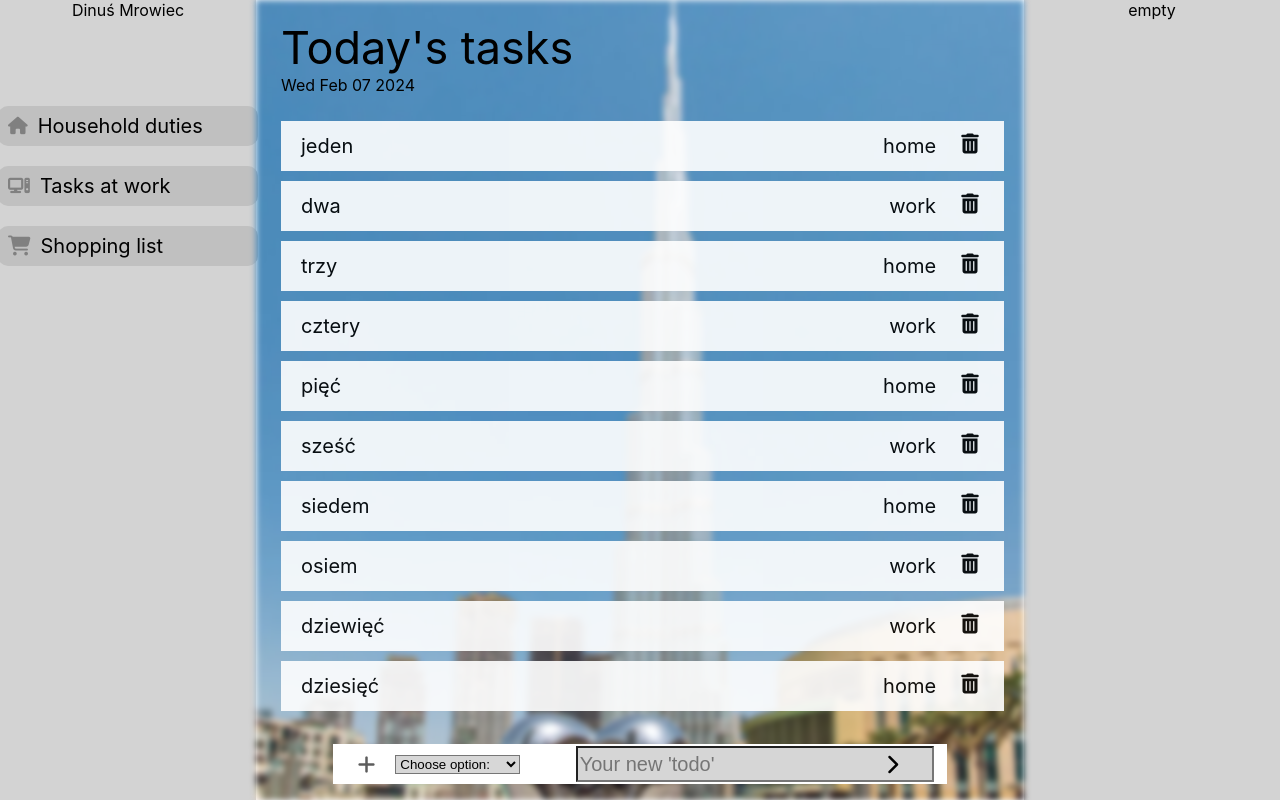
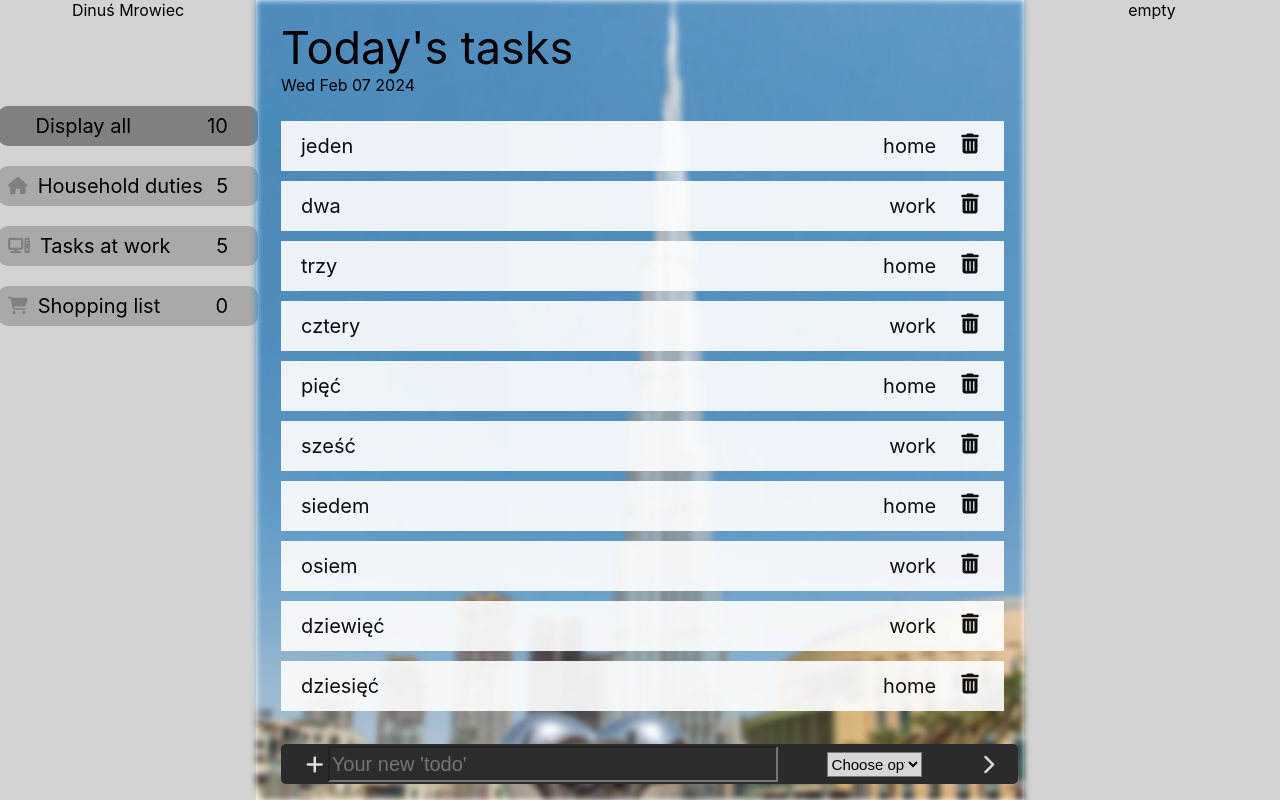
Before and after one commit to Wiktoria-Wolczyk/todolist, a React (Create React App) app: page / in a window 1280 px wide. Built offline with nearby package versions, Linux system fonts and the light colour scheme.

Commit message:
Created sum of dispaly choices in leftSidebar, and set default value on Display All (background is set to darkgrey before click)

```diff
--- a/src/App.css
+++ b/src/App.css
@@ -113,7 +113,8 @@
 .select-And-TextInput-Rectangle {
   position: absolute;
   top: 93%;
-  left: 10%;
+  border-radius: 5px;
+  background-color: rgb(43, 43, 43);
 }
 
 #label-NewTodo {
@@ -122,25 +123,36 @@
 }
 
 .fa-plus {
-  color: rgb(92, 92, 92);
+  color: rgb(224, 224, 224);
+  padding-left: 0px;
+  margin-left: 0px;
 }
 
 #todos-Select {
+  position: absolute;
+  left: 74%;
+  width: 13%;
+  height: 25px;
+  font-size: 15px;
+  margin-right: 15px;
   background-color: rgb(215, 215, 215);
 }
 
 .textInput {
   position: absolute;
-  left: 20%;
-  width: 350px;
+  margin-left: 10px;
+  left: 5%;
+  width: 60%;
   height: 30px;
-  background-color: rgb(214, 214, 214);
-  margin-left: 120px;
+  background-color: rgb(44, 44, 44);
   font-size: 20px;
+  color: rgb(215, 215, 215);
 }
 
 .fa-chevron-right {
   position: absolute;
-  color: black;
-  left: 90%;
+  left: 93%;
+  margin-right: 15px;
+  margin-left: 15px;
+  color: rgb(215, 215, 215);
 }
--- a/src/App.js
+++ b/src/App.js
@@ -3,18 +3,34 @@ import "./App.css";
 import { LeftSidebar } from "./components/Sidebar/Left/LeftSidebar";
 import { Tasks } from "./components/Tasks";
 import { RightSidebar } from "./components/Sidebar/Right/RightSidebar";
+import { useState } from "react";
 
-function App() {
+export function App() {
+  const constantTasks = [
+    { id: 0, text: "jeden", choice: "home" },
+    { id: 1, text: "dwa", choice: "work" },
+    { id: 2, text: "trzy", choice: "home" },
+    { id: 3, text: "cztery", choice: "work" },
+    { id: 4, text: "pięć", choice: "home" },
+    { id: 5, text: "sześć", choice: "work" },
+    { id: 6, text: "siedem", choice: "home" },
+    { id: 7, text: "osiem", choice: "work" },
+    { id: 8, text: "dziewięć", choice: "work" },
+    { id: 9, text: "dziesięć", choice: "home" },
+  ];
+
+  const [taskArr, setTaskArr] = useState(constantTasks);
+
   return (
     <div className="App">
-      <LeftSidebar />
+      <LeftSidebar taskArr={taskArr} setTaskArr={setTaskArr} />
       <main
         style={{
           height: "100%",
           width: "60%",
         }}
       >
-        <Tasks />
+        <Tasks taskArr={taskArr} setTaskArr={setTaskArr} />
       </main>
       <RightSidebar />
     </div>
--- a/src/components/Sidebar/Left/LeftSidebar.jsx
+++ b/src/components/Sidebar/Left/LeftSidebar.jsx
@@ -1,6 +1,19 @@
 import { LeftSidebarCss } from "./LeftSidebarCss.css";
+import { useState } from "react";
 
-export const LeftSidebar = () => {
+const taskGroupList = [
+  { id: 0, icon: "fa-list-check", text: "Display all", choice: "all" },
+  { id: 1, icon: "fa-house", text: "Household duties", choice: "home" },
+  { id: 2, icon: "fa-computer", text: "Tasks at work", choice: "work" },
+  { id: 3, icon: "fa-cart-shopping", text: "Shopping list", choice: "shop" },
+];
+
+export const LeftSidebar = ({ taskArr, setTaskArr }) => {
+  const [isGrey, setIsGrey] = useState(true);
+  const [clickedId, setClickedId] = useState(taskGroupList[0].id);
+
+  console.log(taskArr);
+
   return (
     <>
       <div
@@ -28,29 +41,39 @@ export const LeftSidebar = () => {
             paddingTop: "2%",
           }}
         >
-          <div className="showGroup">
+          {taskGroupList.map((group) => (
+            <div
+              className="showGroup"
+              onClick={() => setClickedId(group.id)}
+              style={{
+                backgroundColor: clickedId === group.id ? "grey" : "darkgrey",
+              }}
+            >
+              <div>
                 <i
-              class="fa-solid fa-house fa-sm"
+                  className={`fa-solid ${group.icon} fa-sm`}
                   style={{ color: "grey", marginRight: 10 }}
                 ></i>
-            Household duties
+                {group.text}
               </div>
-          <div className="showGroup">
-            <i
-              class="fa-solid fa-computer fa-sm"
-              style={{ color: "grey", marginRight: 10 }}
-            ></i>
-            Tasks at work
+              <div className="sumOfElementChoices">
+                {
+                  taskArr.filter((task) => {
+                    if (group.choice === "all") {
+                      return true;
+                    } else {
+                      return group.choice === task.choice;
+                    }
+                  }).length
+                }
               </div>
-          <div className="showGroup">
-            <i
-              class="fa-solid fa-cart-shopping"
-              style={{ color: "grey", marginRight: 10 }}
-            ></i>
-            Shopping list
             </div>
+          ))}
         </div>
       </div>
     </>
   );
 };
+
+// klikajac w dany element ma rozpoznawac jaki element kliknelam i zmieniac jego kolor
+// zeby wiedzialo ktory element zaznaczylam
--- a/src/components/Sidebar/Left/LeftSidebarCss.css
+++ b/src/components/Sidebar/Left/LeftSidebarCss.css
@@ -1,14 +1,15 @@
 .showGroup {
   display: flex;
-  justify-content: flex-start;
+  justify-content: space-between;
   align-items: center;
   margin-bottom: 20px;
   font-size: 20px;
   background-color: rgb(192, 192, 192);
-  width: 250px;
+  width: 220px;
   height: 40px;
   border-radius: 10px;
   padding-left: 10px;
+  padding-right: 30px;
   cursor: pointer;
 }
 
--- a/src/components/Tasks.jsx
+++ b/src/components/Tasks.jsx
@@ -1,31 +1,17 @@
 import { useState } from "react";
 import backgroundphoto from "./backgroundphoto.jpg";
-import { LeftSidebar } from "./Sidebar/Left/LeftSidebar.jsx";
 
-const constantTasks = [
-  { id: 0, text: "jeden", choice: "home" },
-  { id: 1, text: "dwa", choice: "work" },
-  { id: 2, text: "trzy", choice: "home" },
-  { id: 3, text: "cztery", choice: "work" },
-  { id: 4, text: "pięć", choice: "home" },
-  { id: 5, text: "sześć", choice: "work" },
-  { id: 6, text: "siedem", choice: "home" },
-  { id: 7, text: "osiem", choice: "work" },
-  { id: 8, text: "dziewięć", choice: "work" },
-  { id: 9, text: "dziesięć", choice: "home" },
-];
-
-export const Tasks = () => {
+export const Tasks = ({ taskArr, setTaskArr }) => {
   const [text, setText] = useState("");
-
-  const [taskArr, setTaskArr] = useState(constantTasks);
-  console.log(1);
 
   let nextId = 0;
 
   let date = new Date();
 
   const [selectChoice, setSelectChoice] = useState("");
+
+  // console.log(taskArr.length);
+  console.log(taskArr);
 
   return (
     <>
@@ -101,14 +87,11 @@ export const Tasks = () => {
           <div
             className="select-And-TextInput-Rectangle"
             style={{
-              position: "absolute",
-              top: "93%",
-              left: "10%",
               display: "flex",
+              flexDirection: "row",
               alignItems: "center",
-              width: "80%",
+              width: "96%",
               height: "5%",
-              backgroundColor: "white",
             }}
           >
             <label
@@ -121,6 +104,16 @@ export const Tasks = () => {
               {" "}
               <i className="fa-solid fa-plus fa-lg"></i>
             </label>
+            <input
+              className="textInput"
+              type="text"
+              placeholder="Your new 'todo'"
+              value={text}
+              onChange={(e) => setText(e.target.value)}
+              style={{
+                position: "absolute",
+              }}
+            />
             <select
               name="todos"
               id="todos-Select"
@@ -131,18 +124,6 @@ export const Tasks = () => {
               <option value="work">Tasks at work</option>
               <option value="shop">Shopping list</option>
             </select>
-            <input
-              className="textInput"
-              type="text"
-              placeholder="Your new 'todo'"
-              value={text}
-              onChange={(e) => setText(e.target.value)}
-              style={{
-                position: "absolute",
-                left: "20%",
-                fontSize: 20,
-              }}
-            />
             <i
               className="fa-solid fa-chevron-right fa-lg"
               onClick={() => {
@@ -152,10 +133,6 @@ export const Tasks = () => {
                 ]);
                 setText("");
               }}
-              style={{
-                position: "absolute",
-                left: "90%",
-              }}
               disabled={text === "" || selectChoice === "" ? true : false}
             ></i>
           </div>
```
Lines whose indentation alone changed are shown as unchanged.
